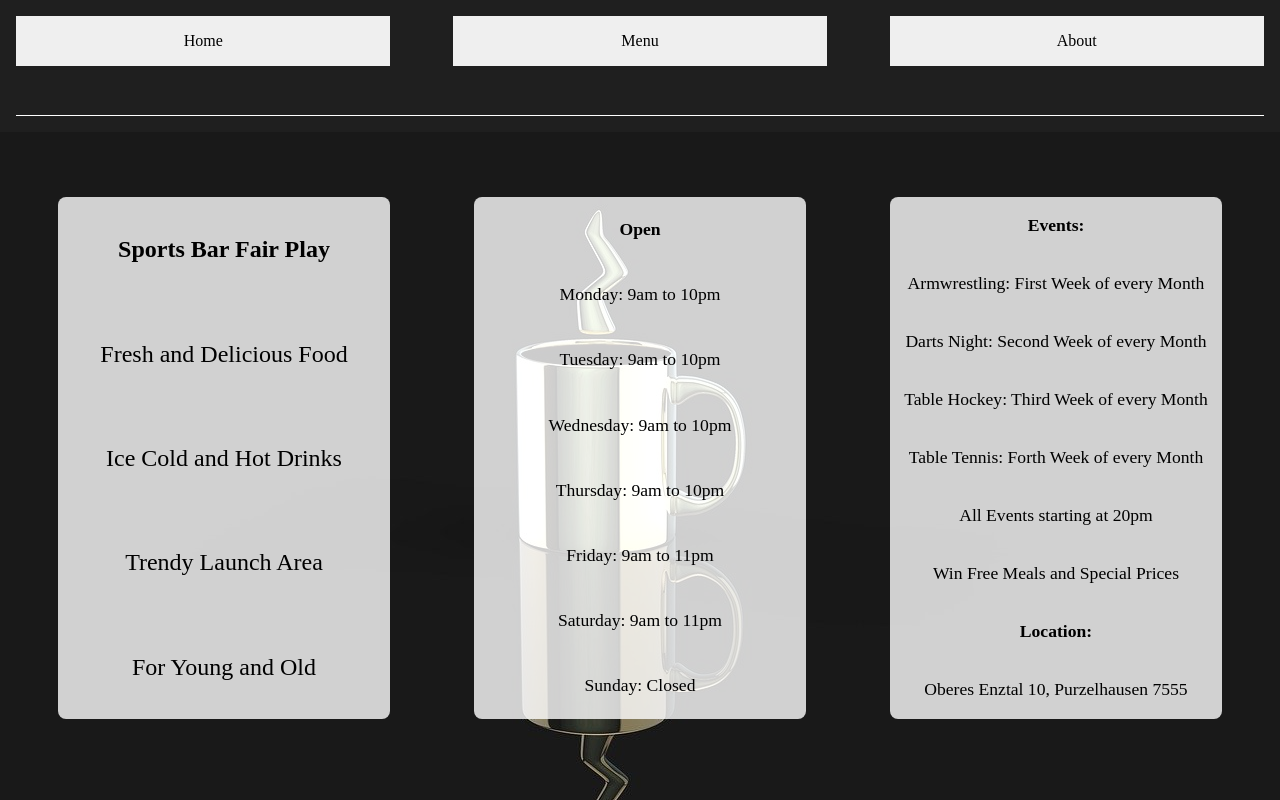
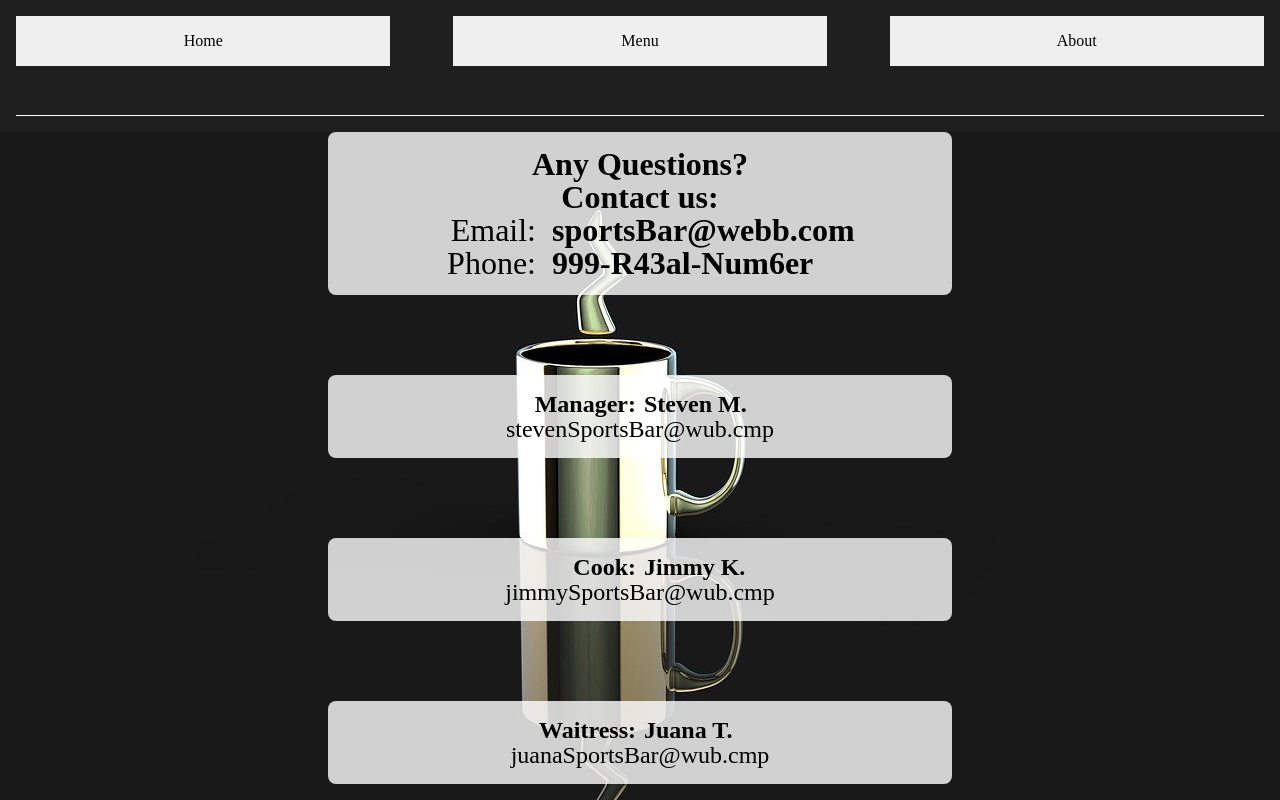
Before and after one commit to MightyCharm/restaurant-page, a website built with webpack: page src/template.html in a window 1280 px wide. Built offline with nearby package versions, Linux system fonts and the light colour scheme.

Commit message:
feat: add module about.js and implement browsing between all pages

```diff
--- /dev/null
+++ b/src/about.js
@@ -0,0 +1,117 @@
+
+const divContent = document.querySelector("#content");
+
+export function createAbout() {
+    clearGrid();
+    createGridAbout(); // change grid layout
+    createCardContactUs();
+    createContacts()
+};
+
+function clearGrid() {
+    let child = divContent.firstChild;
+    while(child) {
+        divContent.removeChild(child);
+        child = divContent.firstChild;
+    }
+};
+
+/* overall grid container for whole page section content */
+function createGridAbout() {
+    divContent.style.gridTemplateColumns = "1fr";
+    divContent.style.gridRowGap = "5rem";
+}
+
+function createCardContactUs() {
+    const divCardContact= document.createElement("div");
+    divCardContact.className = "card contact-us";
+    const header = document.createElement("h2");
+    const header2 = document.createElement("h3");
+    const paraEmail = document.createElement("p");
+    const paraEmailAddress = document.createElement("p");
+    const paraPhone = document.createElement("p");
+    const paraPhoneNumber = document.createElement("p");
+    header.className = "card-contact-us-header1";
+    header2.className = "card-contact-us-header2";
+    paraEmail.className = "card-contact-us-email-left";
+    paraEmailAddress.className = "card-contact-us-email-right";
+    paraPhone.className = "card-contact-us-phone-left";
+    paraPhoneNumber.className = "card-contact-us-phone-right";
+
+    header.innerHTML = "Any Questions?";
+    header2.innerHTML = "Contact us:";
+
+    paraEmail.innerHTML = "Email:";
+    paraEmailAddress.innerHTML = "sportsBar@webb.com";
+    paraPhone.innerHTML = "Phone:";
+    paraPhoneNumber.innerHTML = "999-R43al-Num6er";
+
+    divCardContact.append(header);
+    divCardContact.append(header2);
+    divCardContact.append(paraEmail);
+    divCardContact.append(paraEmailAddress);
+    divCardContact.append(paraPhone);
+    divCardContact.append(paraPhoneNumber);
+
+    divContent.append(divCardContact);
+}
+
+function createContacts() {
+    const divCardContact = document.createElement("div");
+    divCardContact.className = "card contacts";
+
+    const position = document.createElement("p");
+    const name = document.createElement("p");
+    const email = document.createElement("p");
+    position.className = "contact-position";
+    name.className = "contact-name";
+    email.className = "contact-email";
+
+    position.innerHTML = "Manager:";
+    name.innerHTML = "Steven M.";
+    email.innerHTML = "stevenSportsBar@wub.cmp";
+
+    divCardContact.append(position);
+    divCardContact.append(name);
+    divCardContact.append(email);
+
+    const divCardContact2 = document.createElement("p");
+    divCardContact2.className = "card contacts";
+
+    const position2 = document.createElement("p");
+    const name2 = document.createElement("p");
+    const email2 = document.createElement("p");
+    position2.className = "contact-position";
+    name2.className = "contact-name";
+    email2.className = "contact-email";
+
+    position2.innerHTML = "Cook:";
+    name2.innerHTML = "Jimmy K.";
+    email2.innerHTML = "jimmySportsBar@wub.cmp";
+
+    divCardContact2.append(position2);
+    divCardContact2.append(name2);
+    divCardContact2.append(email2);
+
+    const divCardContact3 = document.createElement("p");
+    divCardContact3.className = "card contacts";
+
+    const position3 = document.createElement("p");
+    const name3 = document.createElement("p");
+    const email3 = document.createElement("p");
+    position3.className = "contact-position";
+    name3.className = "contact-name";
+    email3.className = "contact-email";
+
+    position3.innerHTML = "Waitress:";
+    name3.innerHTML = "Juana T.";
+    email3.innerHTML = "juanaSportsBar@wub.cmp";
+
+    divCardContact3.append(position3);
+    divCardContact3.append(name3);
+    divCardContact3.append(email3);
+
+    divContent.append(divCardContact);
+    divContent.append(divCardContact2);
+    divContent.append(divCardContact3);
+}
--- a/src/index.js
+++ b/src/index.js
@@ -1,6 +1,7 @@
 import "./styles.css";
 import { createHome } from "./home.js";
 import { createMenu } from "./menu.js";
+import { createAbout } from "./about.js";
 
 // get buttons and add event listener
 const buttonHome = document.querySelector("#btn-home");
@@ -9,13 +10,17 @@ const buttonAbout = document.querySelector("#btn-about");
 
 
 buttonHome.addEventListener("click", () => {
-    console.log("hello");
     createHome();
 });
 
 buttonMenu.addEventListener("click", () => {
     createMenu();
-})
+});
 
-createHome();
+buttonAbout.addEventListener("click", () => {
+    createAbout();
+});
+
+//createHome();
 //createMenu();
+createAbout();
--- a/src/styles.css
+++ b/src/styles.css
@@ -119,7 +119,7 @@ header {
     transition: transform 0.5s ease;
 }
 
-/* Home Module*/
+/* Module home.js*/
 
 .description {
     font-size: 1.5rem;
@@ -133,7 +133,7 @@ header {
     transform: scale(1.05);
 }
 
-/* Menu Module */
+/* Module menu.js */
 .header-menu {
     justify-self: center;
     align-self: center;
@@ -188,3 +188,64 @@ header {
 .card-menu-description {
     font-size: 2rem;
 }
+
+/* Module about.js*/
+.contact-us {
+    width: 50%;
+    height: 100%;
+    font-size: 2rem;
+
+    grid-template-columns: 1fr 2fr;
+    column-gap: 1rem;
+    padding: 1rem;
+}
+
+.card-contact-us-header1 {
+    grid-column: 1 / 3;
+}
+
+.card-contact-us-header2 {
+    grid-column: 1 / 3;
+}
+
+.card-contact-us-email-left {
+   justify-self: end;
+}
+
+.card-contact-us-email-right {
+    justify-self: start;
+    font-weight: bold;
+}
+
+.card-contact-us-phone-left {
+    justify-self: end;
+}
+
+.card-contact-us-phone-right {
+    justify-self: start;
+    font-weight: bold;
+}
+
+.contacts {
+    width: 50%;
+    height: 100%;
+
+    grid-template-columns: 1fr 1fr;
+    column-gap: 0.5rem;
+    font-size: 1.5rem;
+    padding: 1rem;
+}
+
+.contact-position {
+    justify-self: end;
+    font-weight: bold;
+}
+
+.contact-name {
+    justify-self: start;
+    font-weight: bold;
+}
+
+.contact-email {
+    grid-column: 1 / 3;
+}
--- a/src/template.html
+++ b/src/template.html
@@ -17,8 +17,10 @@
         </header>
 
         <img class="bg-img" src="./restaurant.jpg" alt="image of an restaurant">
-
         <div class="content" id="content">
+            <div>
+                <p>Any Questions?</p>
+            </div>
         </div>
 
     </div>
```
